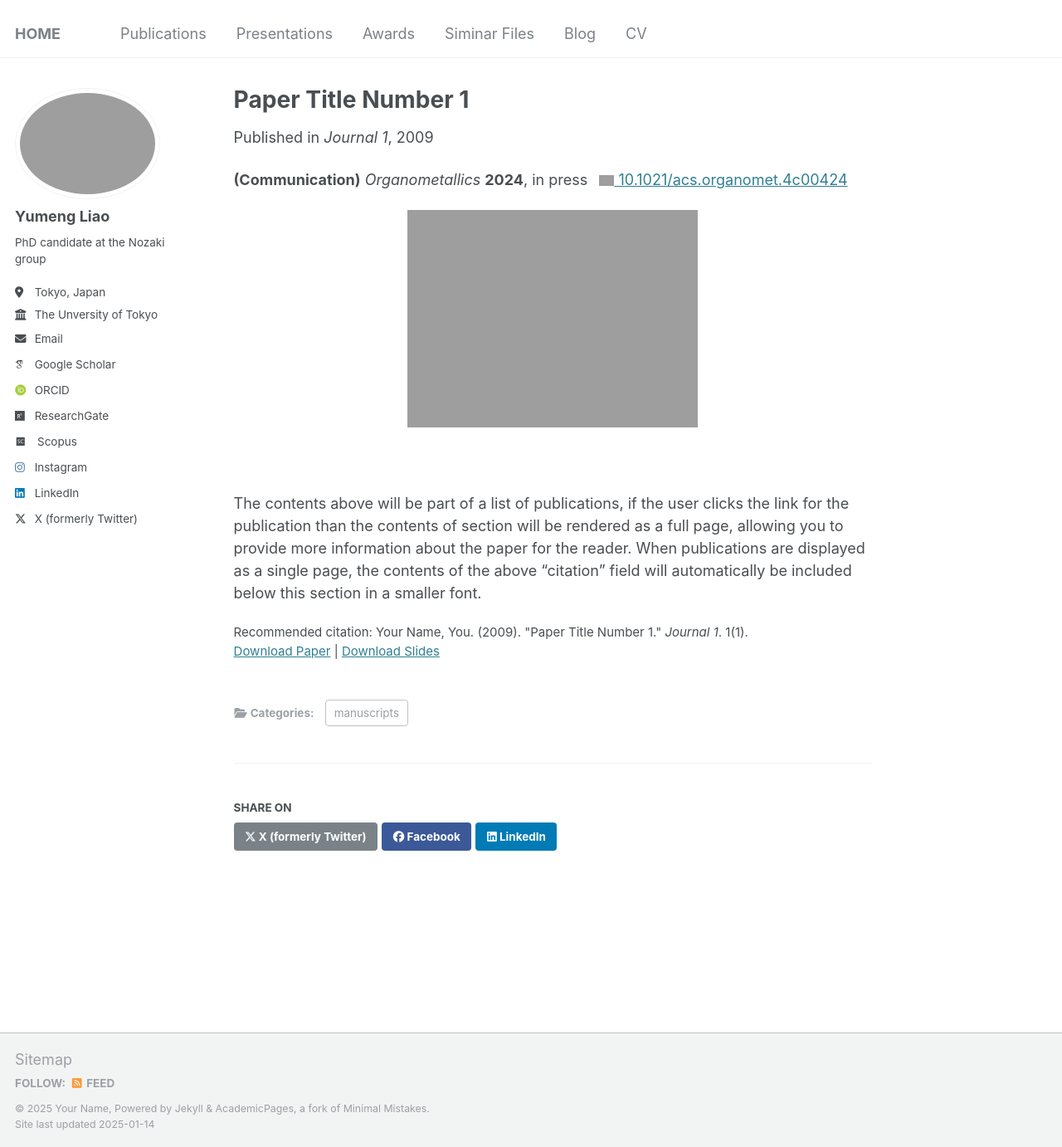
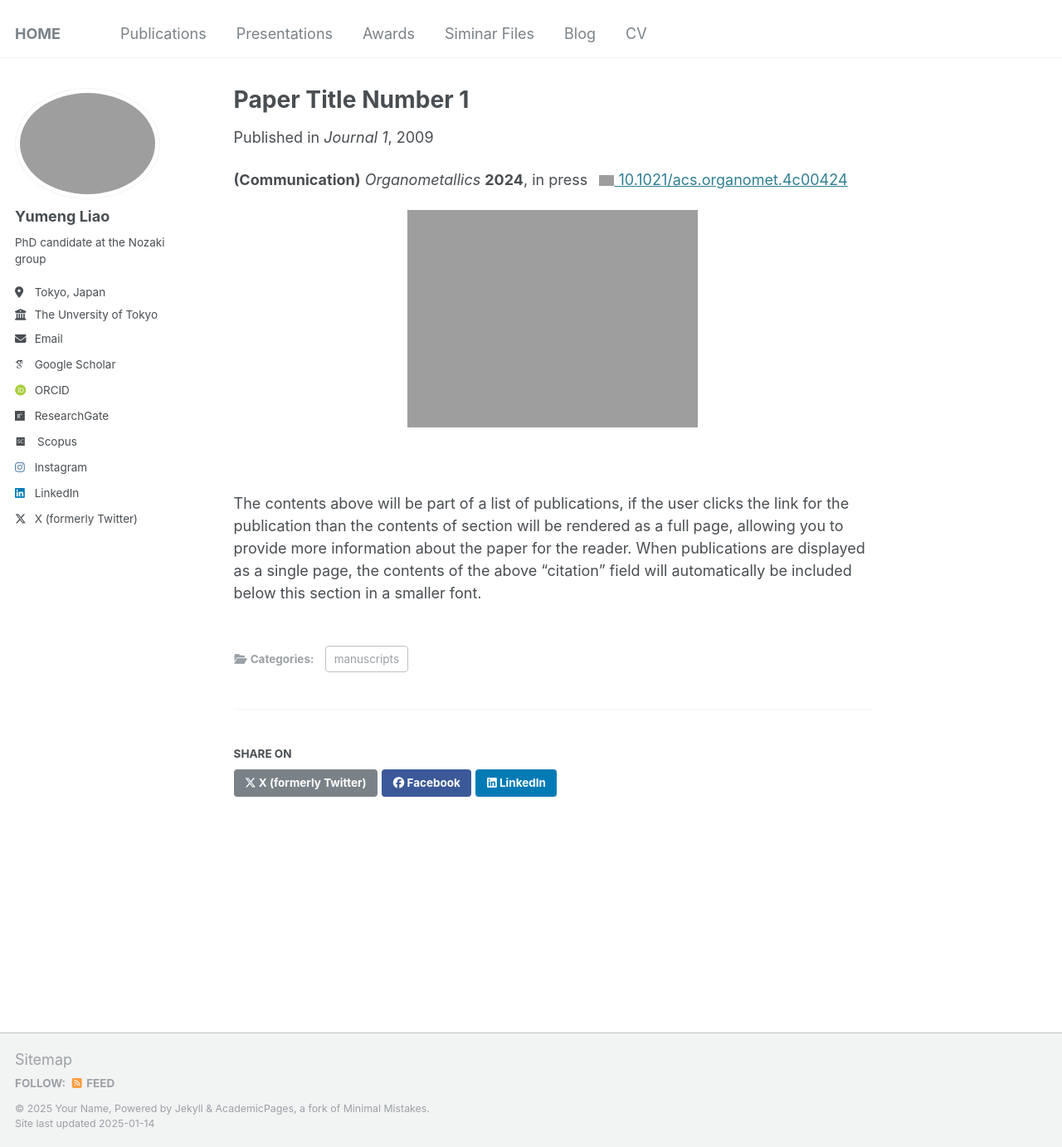
Before and after one commit to liaoym0610/academic, a Jekyll site: the page built from _publications/2009-10-01-paper-title-number-1.md, in a window 1280 px wide and 1382 px high. Shown: the whole window at 83% size. Built offline with Jekyll 4.4.1, drawn with Linux system fonts in a browser that asks for light colours; some web fonts are replaced; grey boxes are pictures that could not be loaded.

Commit message:
Update 2009-10-01-paper-title-number-1.md

```diff
--- a/_publications/2009-10-01-paper-title-number-1.md
+++ b/_publications/2009-10-01-paper-title-number-1.md
@@ -6,9 +6,6 @@ permalink: /publication/2009-10-01-paper-title-number-1
 excerpt: 'This paper is about the number 1. The number 2 is left for future work.'
 date: 2009-10-01
 venue: 'Journal 1'
-slidesurl: 'http://academicpages.github.io/files/slides1.pdf'
-paperurl: 'http://academicpages.github.io/files/paper1.pdf'
-citation: 'Your Name, You. (2009). &quot;Paper Title Number 1.&quot; <i>Journal 1</i>. 1(1).'
 ---
 
 **(Communication)** *Organometallics* **2024**, in press <a
```
